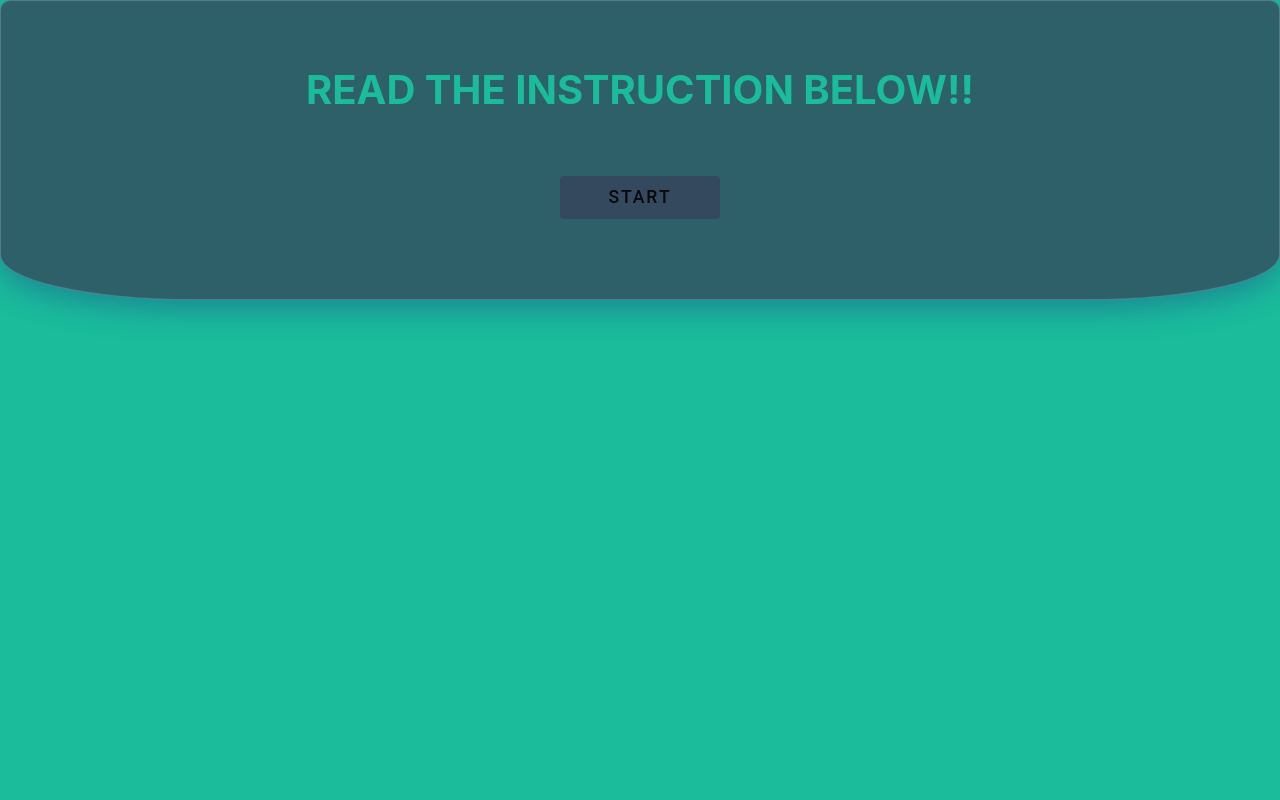
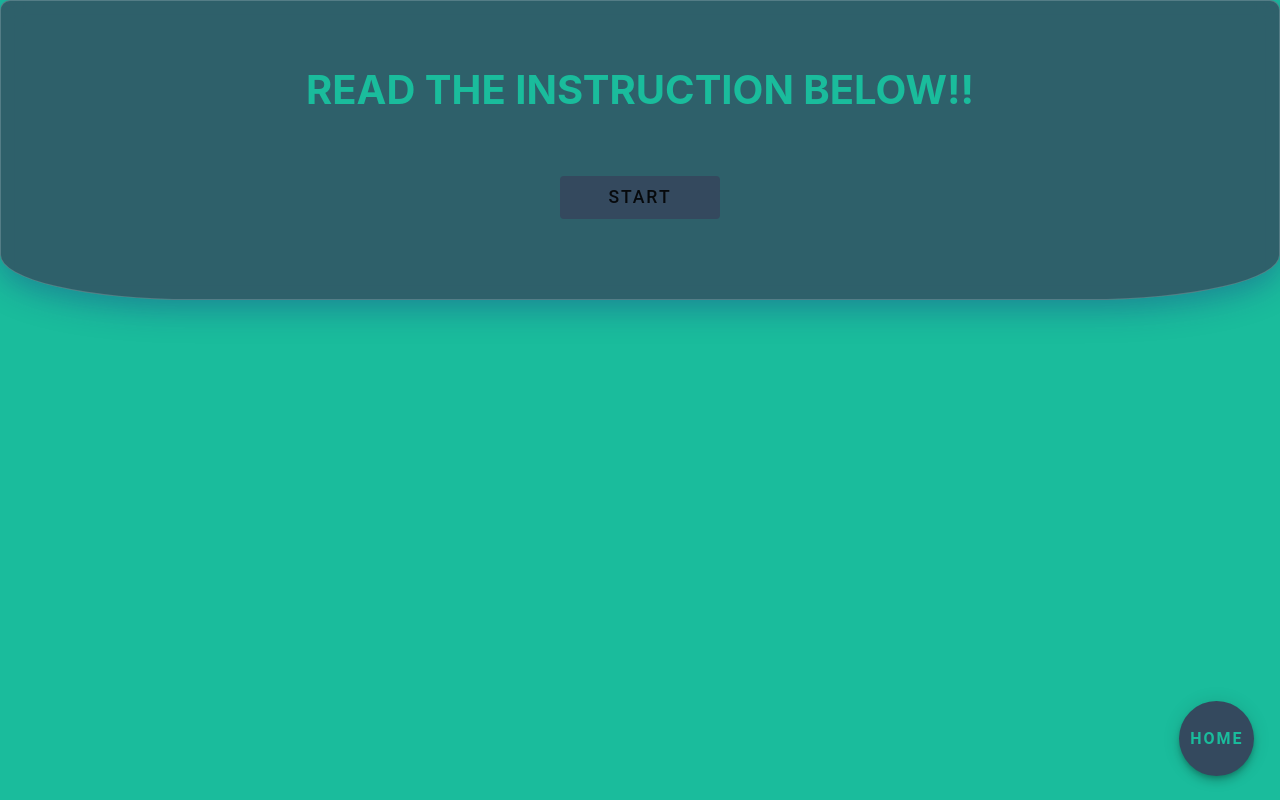
Before and after one commit to vineet-singhal2312/quizzle-fun-typescript, a React (Create React App) app: page /quizzes/cliquiz in a window 1280 px wide. Built offline with nearby package versions, Linux system fonts and the light colour scheme.

Commit message:
fix : fix timer and refactor code

```diff
--- a/src/components/header/Header.tsx
+++ b/src/components/header/Header.tsx
@@ -1,6 +1,6 @@
 import axios from "axios";
 import { useParams } from "react-router";
-import { intState, useQuiz } from "../providers/QuizContextProvider";
+import { intState, useQuiz } from "../../context/QuizContextProvider";
 import "./Header.css";
 import Button from "@material-ui/core/Button";
 
--- a/src/components/questioncard/QuestionCard.tsx
+++ b/src/components/questioncard/QuestionCard.tsx
@@ -1,4 +1,4 @@
-import { useQuiz } from "../providers/QuizContextProvider";
+import { useQuiz } from "../../context/QuizContextProvider";
 import "./QuestionCard.css";
 
 type option = {
--- a/src/components/quiz/Quiz.tsx
+++ b/src/components/quiz/Quiz.tsx
@@ -5,11 +5,15 @@ import { makeStyles, Theme } from "@material-ui/core/styles";
 import Button from "@material-ui/core/Button";
 import { createStyles } from "@material-ui/core/styles";
 import axios from "axios";
-import { intState, useQuiz } from "../providers/QuizContextProvider";
+import { intState, useQuiz } from "../../context/QuizContextProvider";
 import { ScoreCard } from "../scorecard/ScoreCard";
 import { useParams } from "react-router";
 import { Header } from "../header/Header";
 import { Timer } from "../timer/Timer";
+
+import Fab from "@material-ui/core/Fab";
+import { Link } from "react-router-dom";
+import { Questions } from "./quizType";
 
 const useStyles = makeStyles((theme: Theme) =>
   createStyles({
@@ -21,7 +25,6 @@ const useStyles = makeStyles((theme: Theme) =>
 
 export function Quiz() {
   const { quizName } = useParams();
-  // console.log(quizName);
 
   const {
     state,
@@ -31,44 +34,9 @@ export function Quiz() {
     dispatch: any;
   } = useQuiz();
 
-  type question = {
-    quizName: string;
-
-    question: string;
-
-    plusPoint: number;
-    negativePoint: number;
-
-    rightOption?: string;
-    wrongOption?: string[];
-    options?: string[];
-  };
-
-  type Questions = question[];
-
-  // useEffect(() => {
-  //   (async function () {
-  //     try {
-  //       const res = await axios.get<Questions>(`/${quizName}`);
-  //       // console.log(res);
-
-  //       const data = res.data.map((qus) => ({
-  //         ...qus,
-  //         options: [qus.rightOption]
-  //           .concat(qus.wrongOption)
-  //           .sort(() => Math.random() - 0.5),
-  //       }));
-  //       dispatch({ type: "initialize-data", data: data });
-  //     } catch (error) {
-  //       console.log(error, "error");
-  //     }
-  //   })();
-  // }, []);
-
   const startQuiz = async () => {
     try {
       const res = await axios.get<Questions>(`/quiz/${quizName}`);
-      // console.log(res);
 
       const data = res.data.map((qus) => ({
         ...qus,
@@ -165,7 +133,41 @@ export function Quiz() {
               Done
             </Button>
           ))}
+
+        {state.startQuiz && !state.isNxtBtn && state.questionNum < 10 && (
+          <Button
+            id="button"
+            variant="contained"
+            color="primary"
+            onClick={() => {
+              dispatch({
+                type: "increase-qus-number",
+                payload: 1,
+              });
+
+              dispatch({
+                type: "next-button",
+                payload: false,
+              });
+              dispatch({
+                type: "clicked-right",
+                payload: "",
+              });
+              dispatch({
+                type: "clicked-wrong",
+                payload: "",
+              });
+            }}
+          >
+            Pass
+          </Button>
+        )}
       </div>
+      <Link to="/quizzes" className="link">
+        <Fab color="secondary" id="home-button" aria-label="edit">
+          HOME
+        </Fab>
+      </Link>
     </div>
   );
 }
--- /dev/null
+++ b/src/components/quiz/quizType.ts
@@ -0,0 +1,14 @@
+type question = {
+  quizName: string;
+
+  question: string;
+
+  plusPoint: number;
+  negativePoint: number;
+
+  rightOption?: string;
+  wrongOption?: string[];
+  options?: string[];
+};
+
+export type Questions = question[];
--- a/src/components/quizzes/Quizzes.css
+++ b/src/components/quizzes/Quizzes.css
@@ -50,3 +50,15 @@
   transform: scale(1.2);
   transition: all 0.5s;
 }
+#home-button {
+  background-color: var(--therdColor);
+  color: var(--primaryColor);
+  font-size: 1rem;
+  font-weight: 600;
+  letter-spacing: 2px;
+  width: 75px;
+  height: 75px;
+  position: fixed;
+  bottom: 3%;
+  right: 2%;
+}
--- a/src/components/quizzes/Quizzes.tsx
+++ b/src/components/quizzes/Quizzes.tsx
@@ -1,5 +1,4 @@
 import "./Quizzes.css";
-import React from "react";
 import { Header } from "../header/Header";
 import { Link } from "react-router-dom";
 
--- a/src/components/scorecard/ScoreCard.js
+++ b/src/components/scorecard/ScoreCard.js
@@ -1,5 +1,5 @@
 import React from "react";
-import { useQuiz } from "../providers/QuizContextProvider";
+import { useQuiz } from "../../context/QuizContextProvider";
 import "./ScoreCard.css";
 
 export const ScoreCard = () => {
--- a/src/components/timer/Timer.tsx
+++ b/src/components/timer/Timer.tsx
@@ -1,13 +1,14 @@
 import React, { useEffect, useState } from "react";
 import { setInterval } from "timers";
-import { useQuiz } from "../providers/QuizContextProvider";
+import { useQuiz } from "../../context/QuizContextProvider";
 import "./Timer.css";
 export const Timer = () => {
   const { state, dispatch } = useQuiz();
-  const [timer, setTimer] = useState<number>(5);
+  const [timer, setTimer] = useState<number>(30);
+  useEffect(() => {
+    console.log(state);
 
-  useEffect(() => {
-    setTimer(() => 5);
+    setTimer(30);
   }, [state.questionNum]);
 
   useEffect((): any => {
@@ -19,12 +20,15 @@ export const Timer = () => {
     };
   }, []);
 
+  useEffect((): any => {
     if (timer === 0) {
+      console.log("heree");
       dispatch({
         type: "increase-qus-number",
         payload: 1,
       });
     }
+  }, [timer]);
 
   // if (timer < 0) {
   //   setTimer(5);
--- a/src/components/providers/QuizContextProvider.tsx
+++ b/src/context/QuizContextProvider.tsx
@@ -46,7 +46,7 @@ type ACTIONTYPE =
   | { type: "clicked-wrong"; payload: string };
 
 const reducer = (state: typeof initialState, action: ACTIONTYPE) => {
-  console.log(state);
+  // console.log(state);
 
   switch (action.type) {
     case "increment":
--- /dev/null
+++ b/src/context/ThemeProvider.tsx
@@ -0,0 +1,14 @@
+import React, { createContext, useContext, useReducer } from "react";
+
+const ThemeContext = createContext<any>(null);
+
+
+
+
+export const ThemeProvider = ({ children }: { children: any }) => {
+  return <ThemeContext.Provider value={{}}>{children}</ThemeContext.Provider>;
+};
+
+export function useTheme() {
+  return useContext(ThemeContext);
+}
--- a/src/index.tsx
+++ b/src/index.tsx
@@ -3,14 +3,17 @@ import ReactDOM from "react-dom";
 import "./index.css";
 import App from "./App";
 import { BrowserRouter as Router } from "react-router-dom";
-import { QuizContextProvider } from "./components/providers/QuizContextProvider";
+import { QuizContextProvider } from "./context/QuizContextProvider";
+import { ThemeProvider } from "./context/ThemeProvider";
 
 ReactDOM.render(
   <React.StrictMode>
     <Router>
-      <QuizContextProvider>
-        <App />
-      </QuizContextProvider>
+      <ThemeProvider>
+        <QuizContextProvider>
+          <App />
+        </QuizContextProvider>
+      </ThemeProvider>
     </Router>
   </React.StrictMode>,
   document.getElementById("root")
```
Lines whose indentation alone changed are shown as unchanged.
